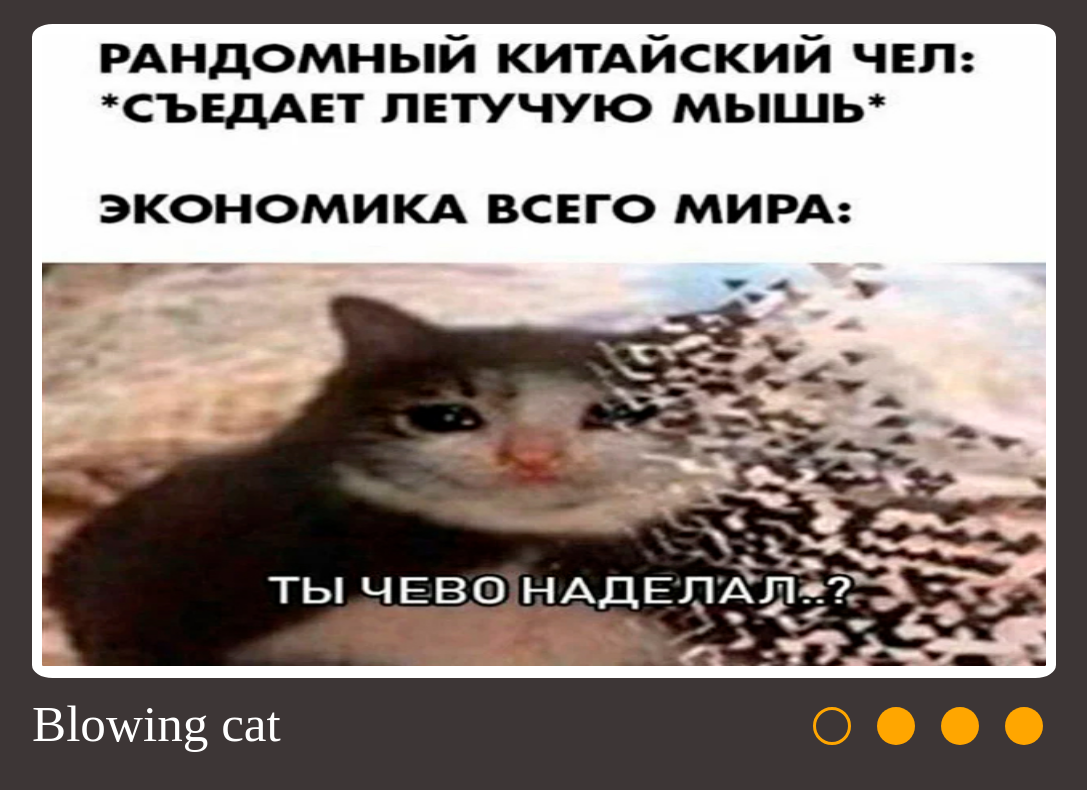
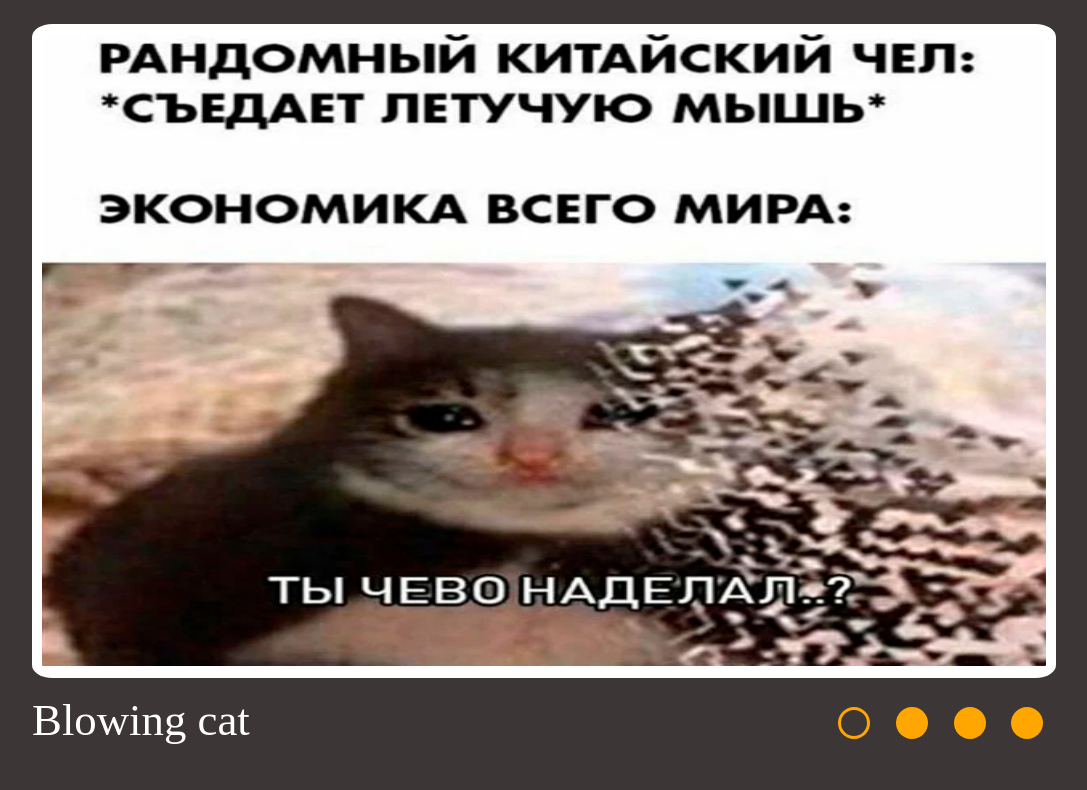
Before and after one commit to mikegrekov/cssMemeSlider, a plain HTML site: page cssMemeSlider/index.html in a window 1280 px wide. Shown: the whole page, without its empty margins (96-1183 px from the left). Drawn offline with Linux system fonts and the light colour scheme.

Commit message:
refactor: modified  padding and fonts (Sun, Sep 17, 2023 02:08:07 pm)

```diff
--- a/cssMemeSlider/media.css
+++ b/cssMemeSlider/media.css
@@ -1,6 +1,7 @@
 @media screen and (max-width: 768px) {
     .footer-carusel {
         flex-direction: column-reverse;
+        gap: 2vh;
     }
 
     .buttons-carusel{
--- a/cssMemeSlider/style.css
+++ b/cssMemeSlider/style.css
@@ -85,7 +85,7 @@ html {
 }
 .titles-carusel {
     /* font-size: 3vw; */
-    font-size: 4vmax;
+    font-size: 3.5vmax;
     color: white;
     list-style-type: none;
 }
@@ -116,8 +116,8 @@ html {
     height: 2vw;
     width: 2vw; */
     margin: 1vmax;
-    height: 3vmax;
-    width: 3vmax;
+    height: 2.5vmax;
+    width: 2.5vmax;
     border-radius: 50%;
     background-color: var(--color-orange);
     cursor: pointer;
```
